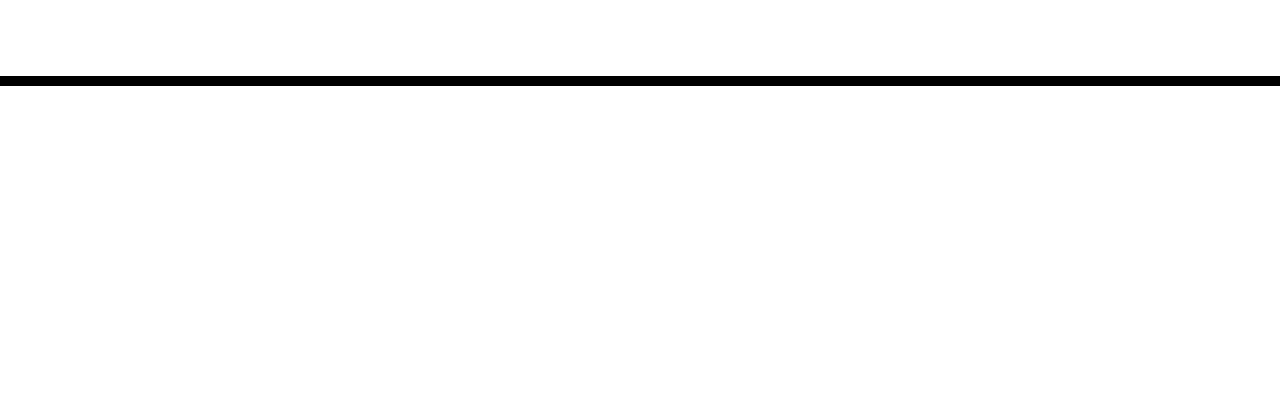
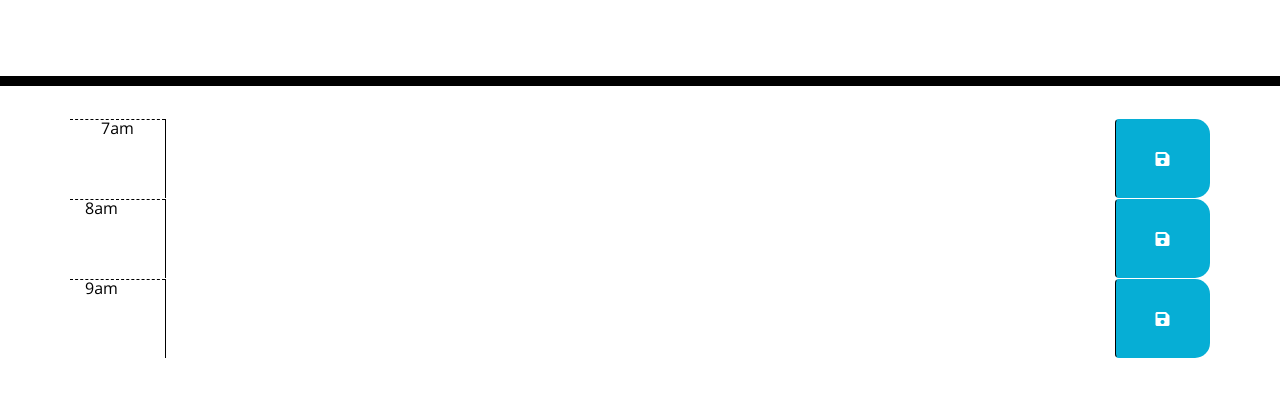
Before and after one commit to scrosa22/hw05-srosa-scheduler, a plain HTML site: page index.html in a window 1280 px wide. Shown: the part 182-578 px from the top of the page. Drawn offline with nearby package versions, Linux system fonts and the light colour scheme; files that its build step writes are made by us from their sources.

Commit message:
Updating HTML timeblocks v1

```diff
--- a/assets/style.css
+++ b/assets/style.css
@@ -2,6 +2,7 @@ body {
   font-family: 'Open Sans', sans-serif;
   font-size: 16px;
   line-height: 1;
+  /* background-color: aqua; */
 }
 
 textarea{
--- a/index.html
+++ b/index.html
@@ -18,7 +18,7 @@
       href="https://fonts.googleapis.com/css?family=Open+Sans&display=swap"
       rel="stylesheet"
     />
-    <link rel="stylesheet" href="style.css" />
+    <link rel="stylesheet" href="./assets/style.css" />
     <title>Work Day Scheduler</title>
   </head>
 
@@ -30,6 +30,26 @@
     </header>
     <div class="container">
       <!-- Timeblocks go here -->
+
+      <div id="hour07" class="row time-block">
+        <p class="col-md-1 hour">7am</p>
+        <textarea class="col-md-10 description"></textarea>
+        <button class="btn saveBtn col-md-1"><i class="fa fa-save"></i></button>
+      </div>
+
+      <div id="hour08" class="row">
+        <p class="col-md-1 hour">8am</p>
+        <textarea class="col-md-10 description"></textarea>
+        <button class="btn saveBtn col-md-1"><i class="fa fa-save"></i></button>
+      </div>
+
+      <div id="hour09" class="row">
+        <p class="col-md-1 hour">9am</p>
+        <textarea class="col-md-10 description"></textarea>
+        <button class="btn saveBtn col-md-1"><i class="fa fa-save"></i></button>
+      </div>
+
+
     </div>
 
     <script src="https://code.jquery.com/jquery-3.4.1.min.js"></script>
```
Also changed, not shown: assets/script.js (added), 1 other file.
